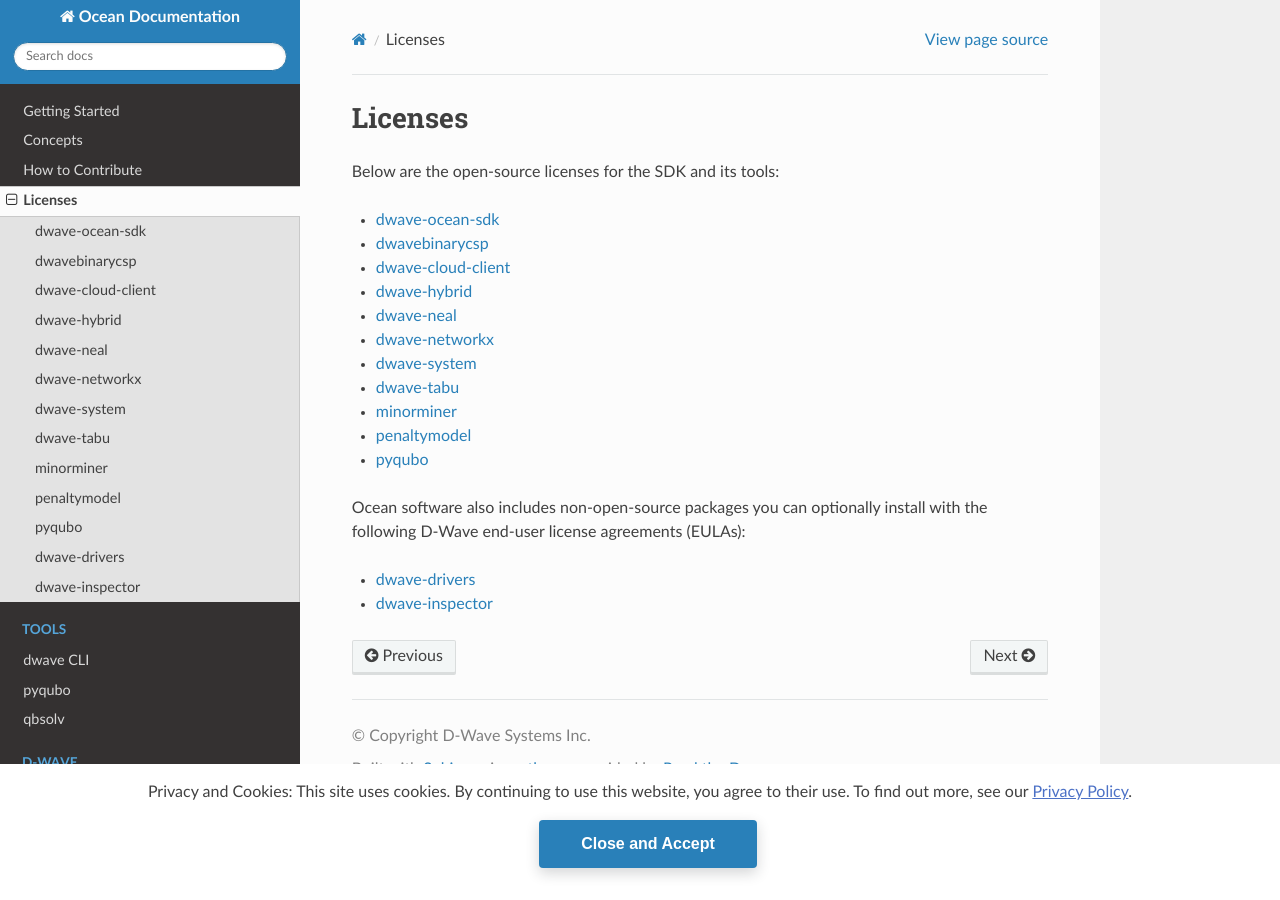
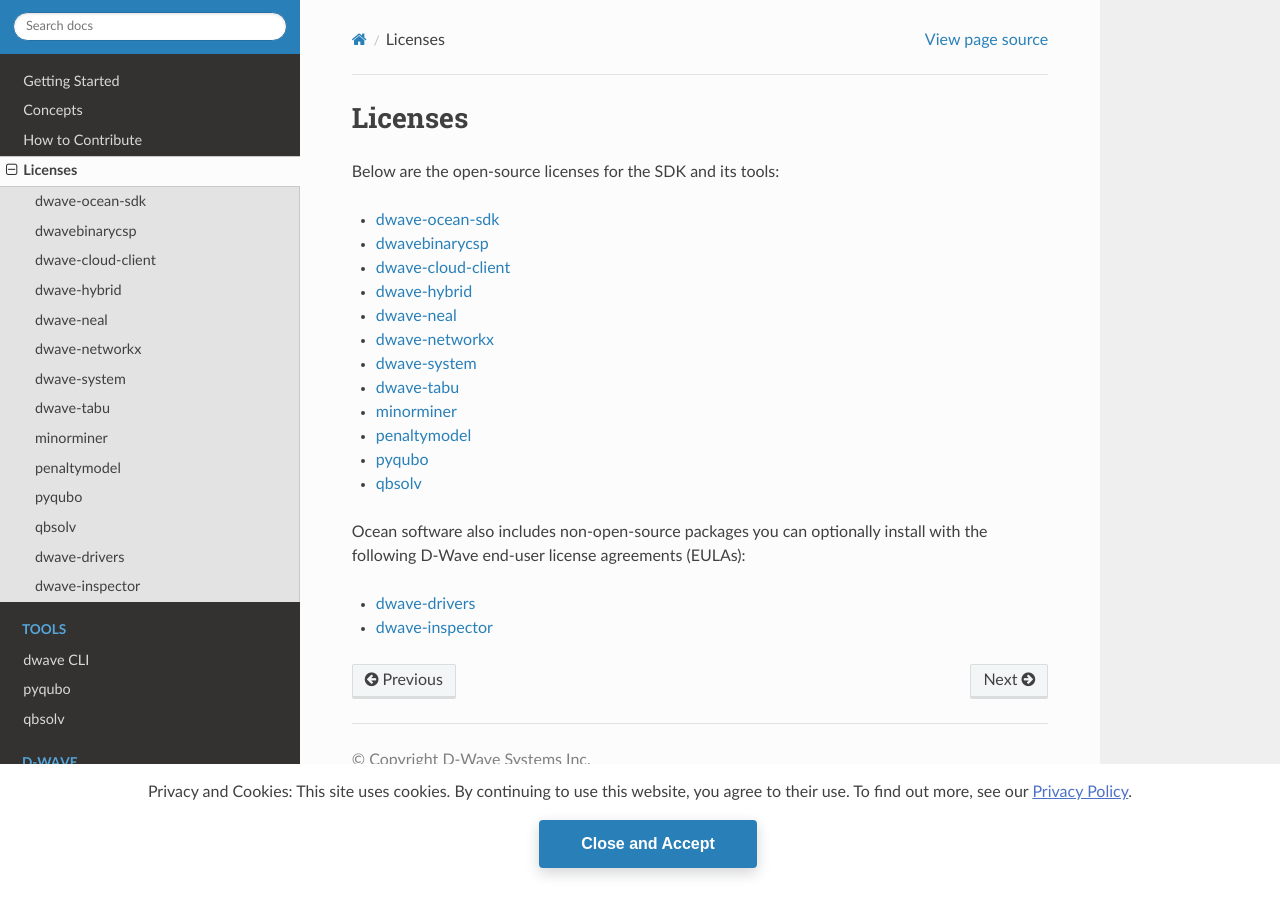
Before and after one commit to dwavesystems/dwave-ocean-sdk, a Sphinx documentation site: the page built from docs/licenses.rst, in a window 1280 px wide. Built offline with Sphinx 7.4.7 and the Read the Docs theme 2.0.0, drawn with Linux system fonts in a browser that asks for light colours; pages that are not in the unit, such as notebooks, are missing from menus; the version number could not be read and is left out.

Commit message:
Add missing qbsolv license

```diff
--- a/docs/licenses.rst
+++ b/docs/licenses.rst
@@ -18,6 +18,7 @@
    licenses/minorminer
    licenses/penaltymodel
    pyqubo <https://github.com/recruit-communications/pyqubo/blob/master/LICENSE>
+   qbsolv <https://github.com/dwavesystems/qbsolv/blob/master/LICENSE>
 
 Ocean software also includes non-open-source packages you can optionally install with the following
 D-Wave end-user license agreements (EULAs):
```
